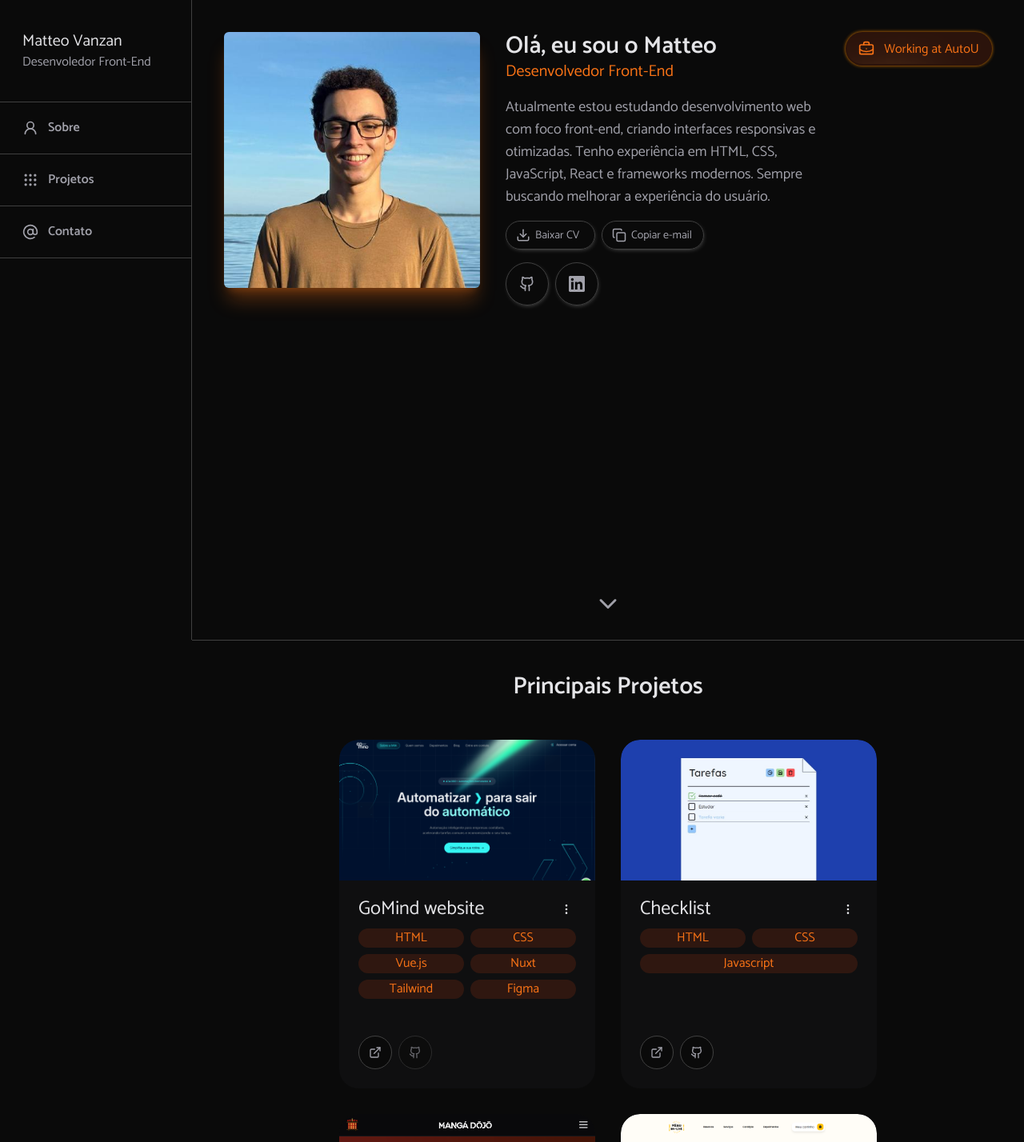
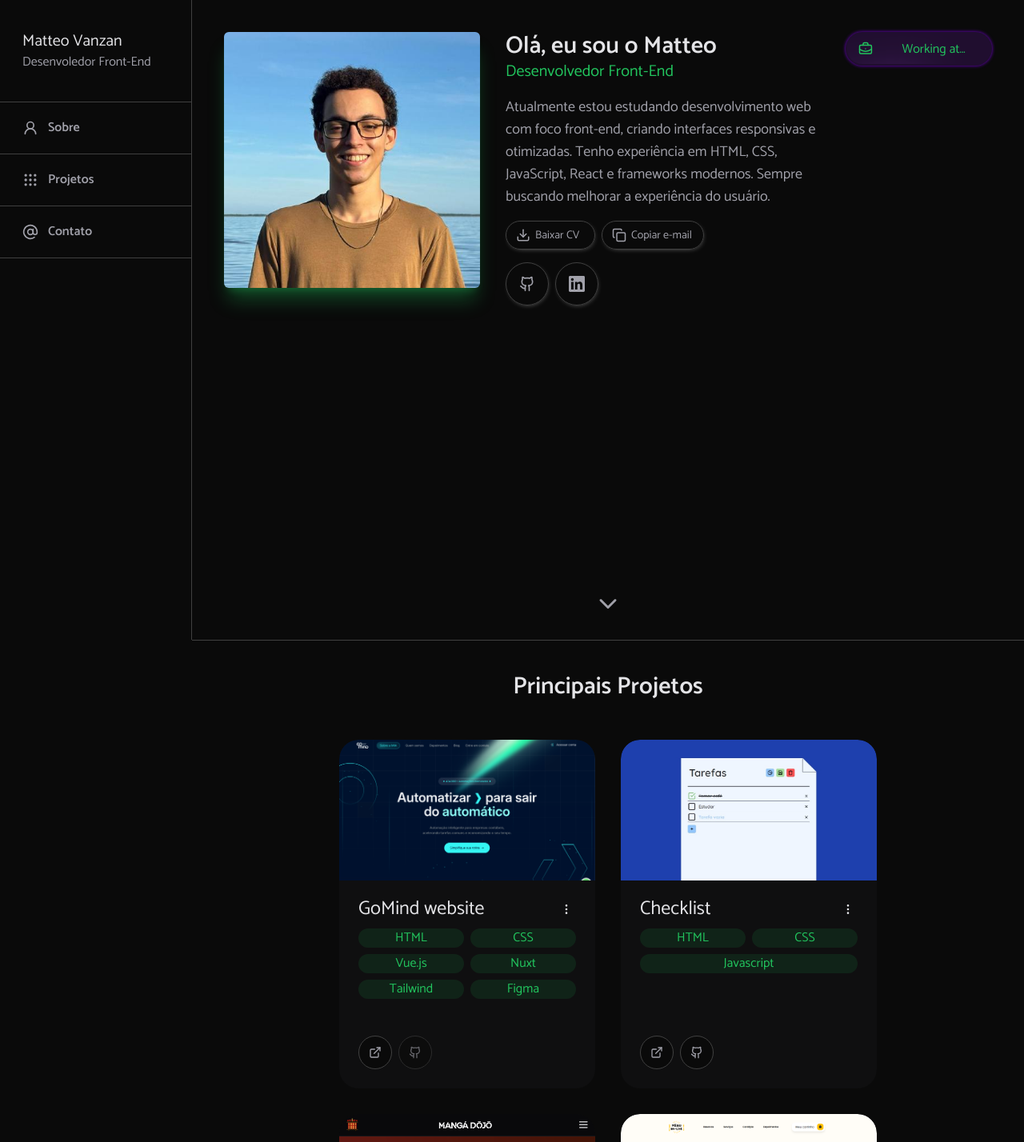
Before and after one commit to MatVzn/Portifolio, a Next.js app: page / in a window 1280 px wide. Shown: the top 1428 px of the page at 80% size. Built offline with nearby package versions, Linux system fonts and the light colour scheme.

Commit message:
Update: new enterprise

```diff
--- a/src/app/page.tsx
+++ b/src/app/page.tsx
@@ -27,7 +27,7 @@ export default function Home() {
 
         <div className="h-32 border-b-[1px] border-neutral-700 items-start flex flex-col justify-center pl-7">
           <a href="/">
-            <h1 className="text-zinc-200 text-xl font-medium hover:text-orange-500 transition-all duration-300">Matteo Vanzan</h1>
+            <h1 className="text-zinc-200 text-xl font-medium hover:text-green-500 transition-all duration-300">Matteo Vanzan</h1>
           </a>
           <p className="text-zinc-400">Desenvoledor Front-End</p>
         </div>
@@ -62,7 +62,7 @@ export default function Home() {
                   <Image
                     src={MyPicture}
                     alt="My picture"
-                    className="shadow-md shadow-orange-500/30 rounded-md xl:hidden transition-all duration-500"
+                    className="shadow-md shadow-green-500/30 rounded-md xl:hidden transition-all duration-500"
                     width={150}
                     height={150}
                     priority
@@ -70,7 +70,7 @@ export default function Home() {
                   <Image
                     src={MyPicture}
                     alt="My picture"
-                    className="shadow-xl shadow-orange-500/30 hidden rounded-md xl:block transition-all duration-500"
+                    className="shadow-xl shadow-green-500/30 hidden rounded-md xl:block transition-all duration-500"
                     width={320}
                     height={320}
                     priority
@@ -80,7 +80,7 @@ export default function Home() {
                 <div className='hidden flex-col gap-4 xl:flex xl:max-w-[35dvw] 2xl:text-left'>
                   <div>
                     <h1 className='text-3xl font-semibold'>Olá, eu sou o Matteo</h1>
-                    <p className='text-xl text-orange-500'>Desenvolvedor Front-End</p>
+                    <p className='text-xl text-green-500'>Desenvolvedor Front-End</p>
                   </div>
 
                   <p className='text-lg text-zinc-400'>
@@ -108,7 +108,7 @@ export default function Home() {
               <div className='flex flex-col gap-4 xl:hidden'>
                 <div>
                   <h1 className='text-3xl font-semibold'>Olá, eu sou o Matteo</h1>
-                  <p className='text-xl text-orange-500'>Desenvolvedor Front-End</p>
+                  <p className='text-xl text-green-500'>Desenvolvedor Front-End</p>
                 </div>
 
                 <p className='text-lg text-zinc-400'>
--- a/src/components/cv-button.tsx
+++ b/src/components/cv-button.tsx
@@ -34,7 +34,7 @@ export function CvButton({ href, children, type, ...props } : CvButtonProps) {
                 className={cn(
                     "shadow-[1px_2px_8px_-6px#FFF] hover:shadow-[1px_2px_8px_-4px#FFF] h-9 w-28 overflow-hidden relative text-sm items-center justify-start border-neutral-700 py-1 px-3 border-[1px] flex flex-row gap-2 hover:bg-neutral-700/20 text-zinc-400 hover:text-zinc-200 rounded-full transition-all duration-200",
                     {
-                        "bg-orange-900/20 text-orange-500 hover:bg-orange-900/20 hover:text-orange-500" : isClicked
+                        "bg-green-900/20 text-green-500 hover:bg-green-900/20 hover:text-green-500" : isClicked
                     }
                 )}>
                 <DownloadIcon isHovered={isHovered}/>
--- a/src/components/email-button.tsx
+++ b/src/components/email-button.tsx
@@ -25,7 +25,7 @@ export function EmailButton({ } : EmailButtonProps) {
             className={cn(
                 "shadow-[1px_2px_8px_-6px#FFF] hover:shadow-[1px_2px_8px_-4px#FFF] h-9 min-w-32 overflow-hidden relative text-sm flex items-center justify-start border-neutral-700 py-1 px-3 border-[1px] flex-row gap-2 hover:bg-neutral-700/20 text-zinc-400 hover:text-zinc-200 rounded-full transition-all duration-200",
                 {
-                    "bg-orange-900/20 text-orange-500 hover:bg-orange-900/20 hover:text-orange-500" : isClicked
+                    "bg-green-900/20 text-green-500 hover:bg-green-900/20 hover:text-green-500" : isClicked
                 }
             )}>
             <CopyIcon isClicked={isClicked}/>
--- a/src/components/footer.tsx
+++ b/src/components/footer.tsx
@@ -25,7 +25,7 @@ export function Footer() {
                 <p>Feito por&nbsp;</p>
                 <a
                     href="https://github.com/MatVzn"
-                    className="relative text-orange-500 transition-all ease-in-out before:transition-[width] before:ease-in-out before:duration-500 before:absolute before:bg-orange-500 before:origin-center before:h-[1.5px] before:w-0 hover:before:w-[50%] before:bottom-1 before:left-[50%] after:transition-[width] after:ease-in-out after:duration-500 after:absolute after:bg-orange-500 after:origin-center after:h-[1.5px] after:w-0 hover:after:w-[50%] after:bottom-1 after:right-[50%]"
+                    className="relative text-green-500 transition-all ease-in-out before:transition-[width] before:ease-in-out before:duration-500 before:absolute before:bg-green-500 before:origin-center before:h-[1.5px] before:w-0 hover:before:w-[50%] before:bottom-1 before:left-[50%] after:transition-[width] after:ease-in-out after:duration-500 after:absolute after:bg-green-500 after:origin-center after:h-[1.5px] after:w-0 hover:after:w-[50%] after:bottom-1 after:right-[50%]"
                 >
                     Matteo Vanzan
                 </a>
--- a/src/components/header.tsx
+++ b/src/components/header.tsx
@@ -47,7 +47,7 @@ export function Header() {
 
         <header className="z-20 bg-neutral-950 fixed w-full h-[66px] top-0 pl-6 border-b-[1px] border-t-[1px] border-zinc-700 items-center justify-between flex flex-row lg:hidden">
 
-            <a href="/" className="text-xl text-center font-medium hover:text-orange-500 transition-all duration-200">
+            <a href="/" className="text-xl text-center font-medium hover:text-green-500 transition-all duration-200">
                 <h3>Matteo Vanzan</h3>
             </a>
 
--- a/src/components/project-card.tsx
+++ b/src/components/project-card.tsx
@@ -98,7 +98,7 @@ export function ProjectCard({ name, description, imagePath, year, stack, pageLin
                 <span className="grid grid-cols-2 flex-grow gap-2">
                   {(StackQuantity % 2 === 0 ?
                     stack.map((tech) => (
-                      <div className="rounded-full flex items-center justify-center bg-orange-900/30 select-none hover:bg-orange-900/50 transition-all duration-200 text-orange-500 px-3 w-auto" key={tech}>
+                      <div className="rounded-full flex items-center justify-center bg-green-900/30 select-none hover:bg-green-900/50 transition-all duration-200 text-green-500 px-3 w-auto" key={tech}>
                         {tech}
                       </div>
                     )) : (() => {
@@ -107,12 +107,12 @@ export function ProjectCard({ name, description, imagePath, year, stack, pageLin
                       while (x < StackQuantity) {
                         {x === StackQuantity - 1
                           ? content.push(
-                            <div className="rounded-full flex col-span-2 items-center justify-center bg-orange-900/30 select-none hover:bg-orange-900/50 transition-all duration-200 text-orange-500 px-3 w-auto" key={stack[x]}>
+                            <div className="rounded-full flex col-span-2 items-center justify-center bg-green-900/30 select-none hover:bg-green-900/50 transition-all duration-200 text-green-500 px-3 w-auto" key={stack[x]}>
                               {stack[x]} {/* Última tech da lista */}
                             </div>
                           )
                           : content.push(
-                            <div className="rounded-full flex items-center justify-center bg-orange-900/30 select-none hover:bg-orange-900/50 transition-all duration-200 text-orange-500 px-3 w-auto" key={stack[x]}>
+                            <div className="rounded-full flex items-center justify-center bg-green-900/30 select-none hover:bg-green-900/50 transition-all duration-200 text-green-500 px-3 w-auto" key={stack[x]}>
                               {stack[x]}
                             </div>
                           )
--- a/src/components/status-button.tsx
+++ b/src/components/status-button.tsx
@@ -6,7 +6,7 @@ export function StatusButton() {
             <div
                 className="absolute inset-0 rounded-full border-2 border-transparent overflow-hidden z-0"
                 style={{
-                    boxShadow: '0 0 4px #E37D00FF',
+                    boxShadow: '0 0 4px rgb(119, 0, 217)',
                 }}
             >
                 <div
@@ -14,16 +14,16 @@ export function StatusButton() {
                     style={{
                         transform: 'translate(-50%, -50%) rotate(0deg)',
                         backgroundImage:
-                            'conic-gradient(rgba(0,0,0,0), #FFB656FF, rgba(0,0,0,0) 25%)',
+                            'conic-gradient(rgba(0,0,0,0), rgb(179, 86, 255), rgba(0,0,0,0) 25%)',
                         animation: 'rotate 4s linear infinite',
                     }}
                 ></div>
             </div>
 
-            <a href="https://www.autou.io/" target="_blank" className="py-2 px-4 items-center justify-center flex flex-row gap-3 rounded-full text-orange-500 bg-orange-900/30 hover:bg-orange-900/40 transition-all duration-200 relative z-0">
+            <a href="https://www.sesatech.com.br/" target="_blank" className="py-2 px-4 items-center justify-center flex flex-row gap-3 rounded-full text-green-500 bg-purple-900/30 hover:bg-purple-900/40 transition-all duration-200 relative z-0">
                <BriefcaseBusiness className="size-4 sm:size-5"/>
                <button className="pt-0.5 line-clamp-1 text-sm sm:text-base select-none">
-                  Working at AutoU
+                  Working at Sesatech
                </button>
             </a>
             {/* <a href="#contact" className="py-2 px-4 items-center justify-center flex flex-row gap-3 rounded-full text-green-500 bg-green-900/30 hover:bg-green-900/40 transition-all duration-200 relative z-0">
```
Also changed, not shown: 1 other file (tests, documents, lock files or other folders).
